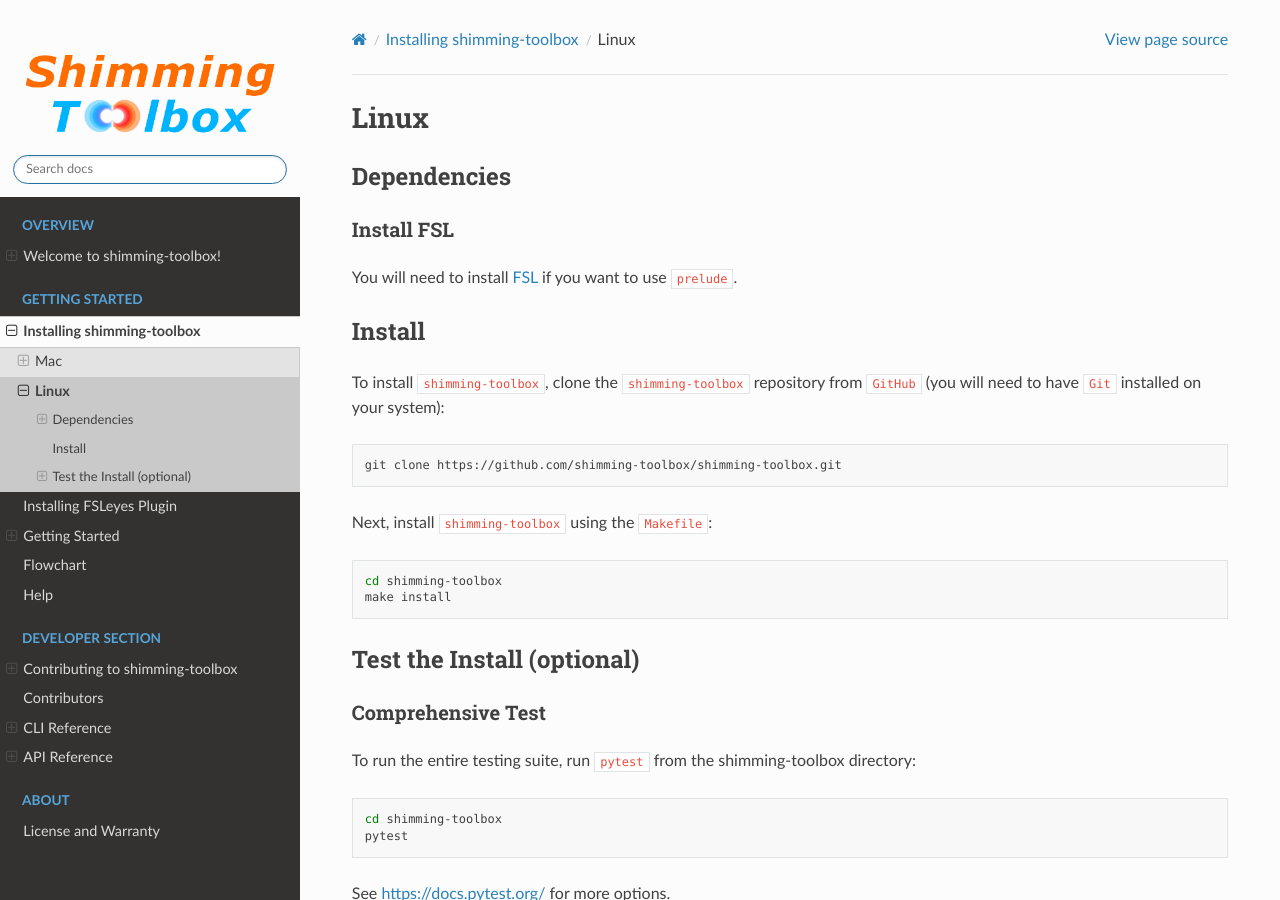
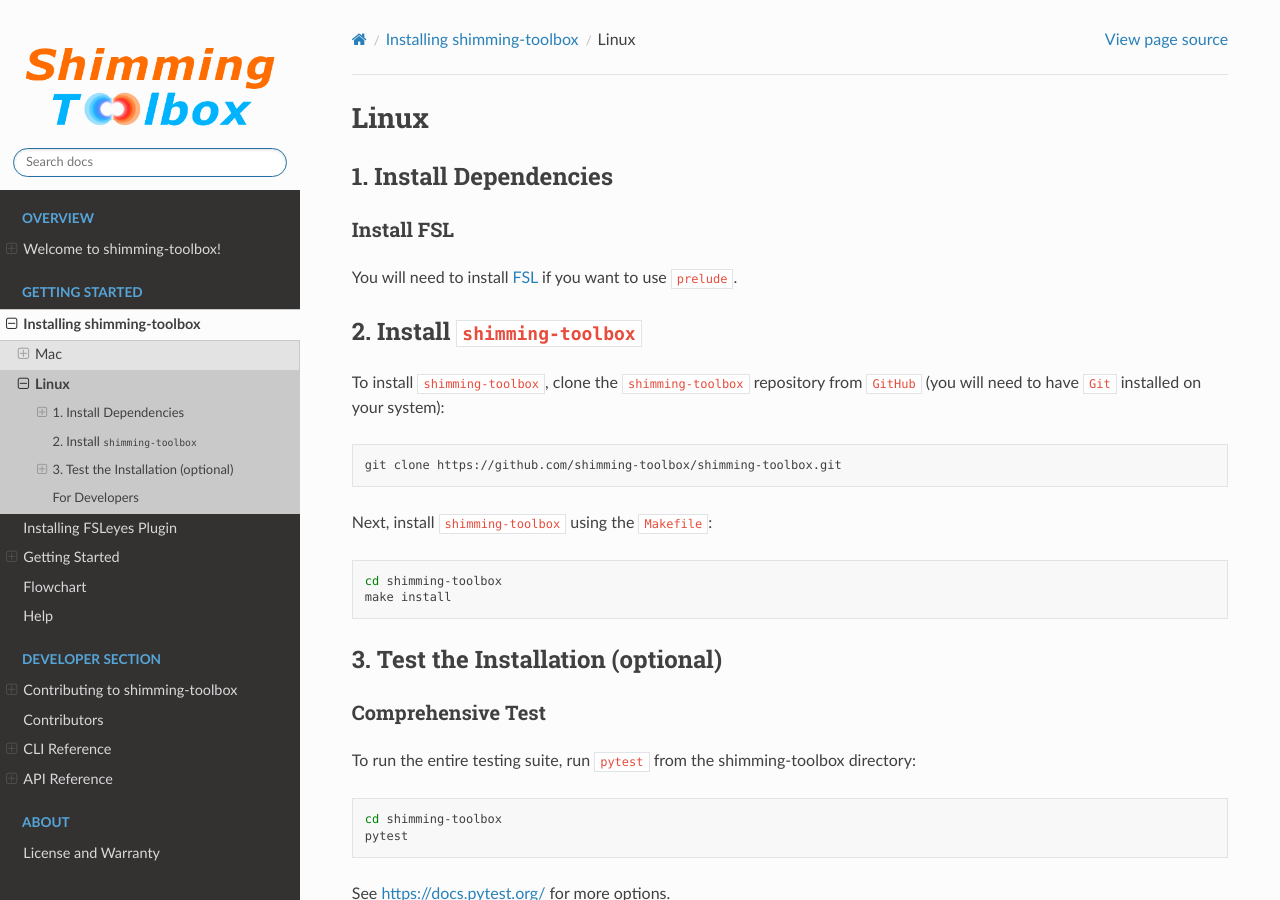
Before and after one commit to shimming-toolbox/shimming-toolbox, a Sphinx documentation site: the page built from docs/source/getting_started/installation_st/linux.rst, in a window 1280 px wide and 900 px high. Built offline with Sphinx 7.4.7 and the Read the Docs theme 2.0.0, drawn with Linux system fonts in a browser that asks for light colours.

Commit message:
update install headers

```diff
--- a/docs/source/getting_started/installation_st/linux.rst
+++ b/docs/source/getting_started/installation_st/linux.rst
@@ -2,7 +2,7 @@
 Linux
 *****
 
-Dependencies
+1. Install Dependencies
 ------------
 
 
@@ -12,8 +12,8 @@
 You will need to install `FSL <https://fsl.fmrib.ox.ac.uk/fsl/fslwiki/FslInstallation>`__ if you want to use ``prelude``.
 
 
-Install
--------
+2. Install ``shimming-toolbox``
+-------------------------------
 
 To install ``shimming-toolbox``, clone the ``shimming-toolbox`` repository from ``GitHub`` (you will need to have ``Git`` installed on your system):
 
@@ -30,8 +30,8 @@
   make install
 
 
-Test the Install (optional)
----------------------------
+3. Test the Installation (optional)
+-----------------------------------
 
 Comprehensive Test
 ~~~~~~~~~~~~~~~~~~
@@ -72,7 +72,7 @@
 
 
 For Developers
-==============
+--------------
 
 The installation files can be found in the ``installer`` folder, and are called by the ``Makefile``.
 
```
Also changed, not shown: docs/source/getting_started/installation_st/mac.rst (+7 -7 lines).
